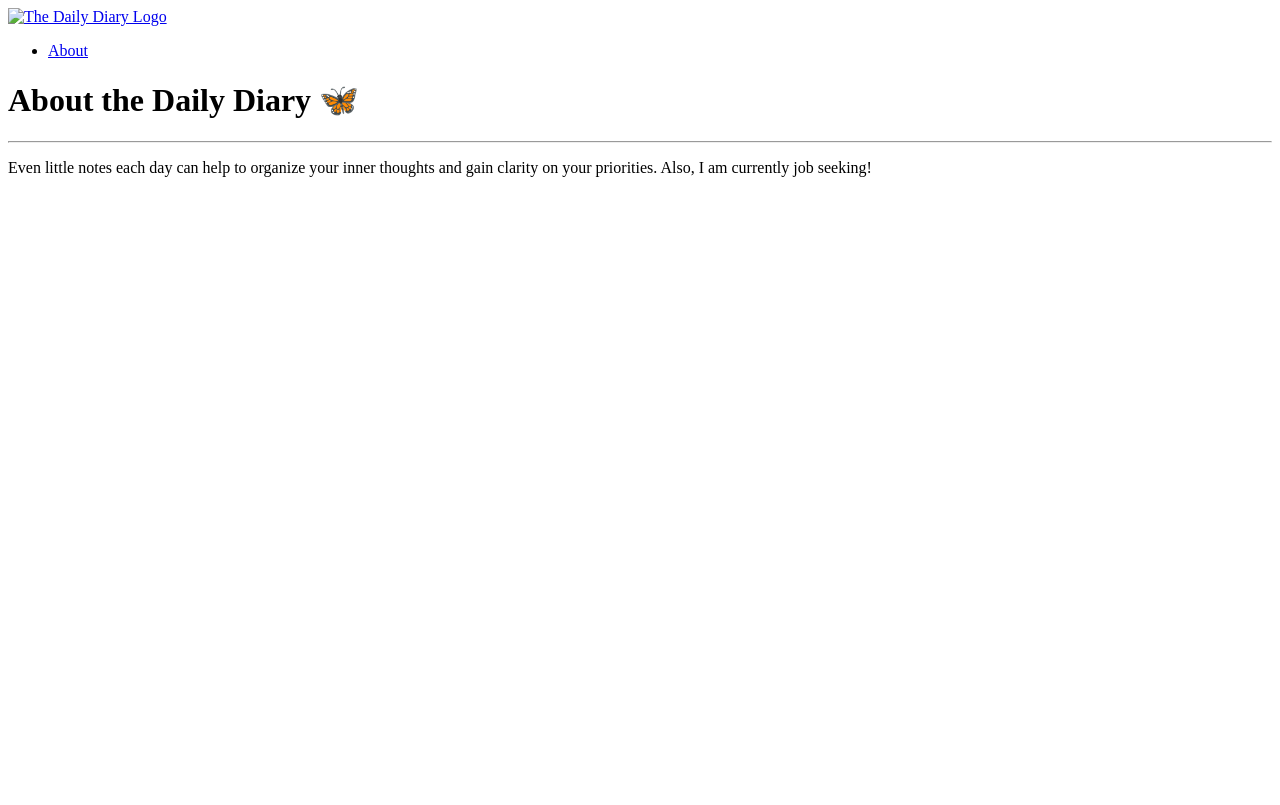
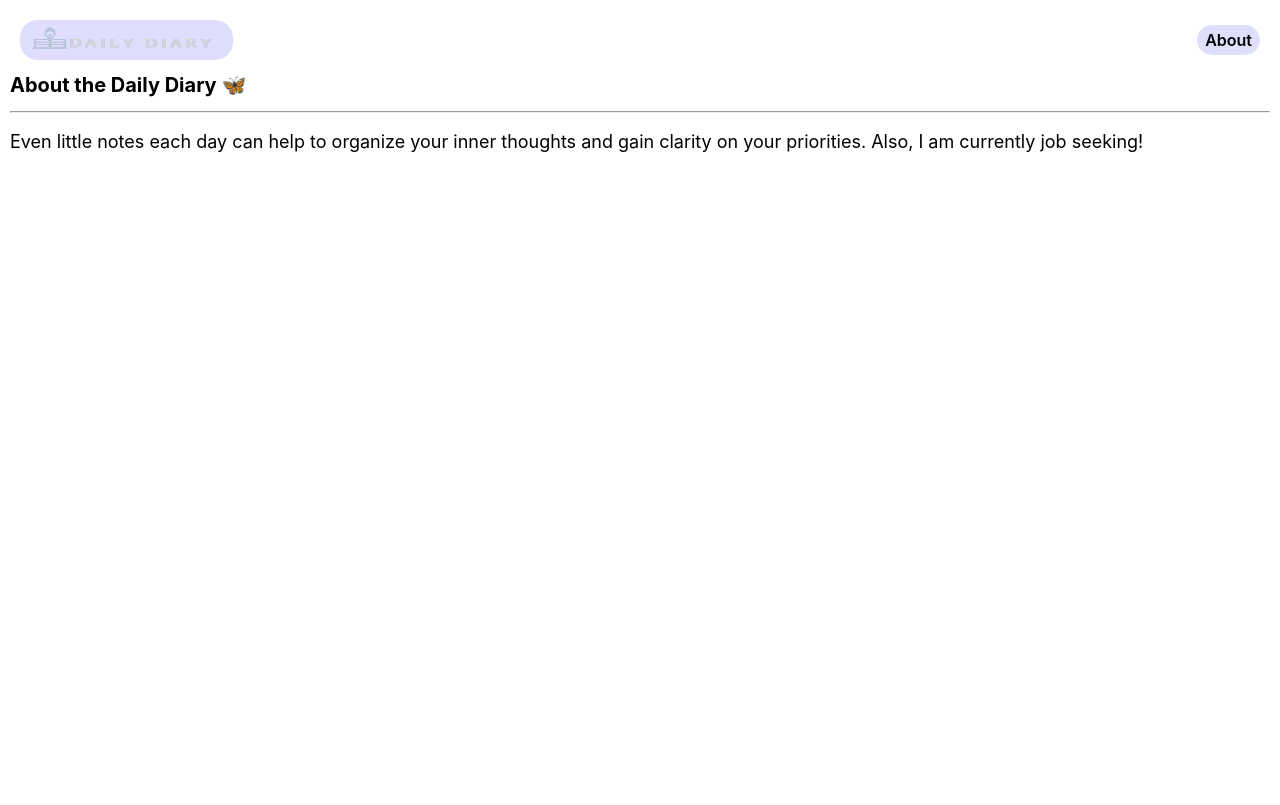
Before and after one commit to Kiibra/daily-diary, a Django app: page /about/ in a window 1280 px wide. Before the commit the page ends 177 px from the top, so only its background shows below. Run offline with Django 4.2, Linux system fonts and the light colour scheme.

Commit message:
add static files in templates & style base page

```diff
--- /dev/null
+++ b/main_app/static/css/base.css
@@ -0,0 +1,170 @@
+html {
+  box-sizing: border-box
+}
+
+/* The Universal Selector */
+*, /* All elements*/
+*::before, /* All ::before pseudo-elements */
+*::after { /* All ::after pseudo-elements */
+  /* height & width will now include border & padding by default
+     but can be over-ridden as needed */
+  box-sizing: inherit;
+}
+
+/* resets font size to be 62.5% of the user preference -
+     in most browser configurations this will be 10px */
+:root {
+  font-size: 62.5%
+}
+
+body {
+  margin: 0;
+  display: flex;
+  flex-direction: column;
+  align-items: center;
+  font-family: -apple-system, BlinkMacSystemFont, 'Segoe UI', 'Roboto',
+    'Oxygen', 'Ubuntu', 'Cantarell', 'Fira Sans', 'Droid Sans',
+    'Helvetica Neue', sans-serif;
+  min-height: 100vh;
+  --nav-bg: rgba(190, 174, 210, 0.7);
+  --nav-bg-ff: rgba(173, 151, 191, 0.9);
+}
+
+nav {
+  margin: 10px;
+}
+
+ul {
+  margin: 0;
+  list-style: none;
+  padding: 0;
+}
+
+main {
+  width: 100%;
+  padding: 0 10px;
+}
+
+nav a {
+  text-decoration: none;
+  color: black;
+  font-weight: 600;
+  font-size: 16px;
+}
+
+nav a:hover {
+  color: rgb(157, 20, 207);
+}
+
+nav ul {
+  display: flex;
+  align-items: center;
+  justify-content: center;
+  flex-wrap: wrap;
+}
+
+nav li {
+  padding: 5px 8px;
+}
+
+.header-logo-container {
+  margin: auto;
+  /* padding: 10px 20px 0; */
+  max-width: 500px;
+}
+
+.page-content {
+  font-size: 18px;
+}
+
+@media only screen and (min-width: 758px) {
+  header {
+    position: sticky;
+    display: flex;
+    flex-direction: row;
+    top: 0;
+    align-items: center;
+  }
+
+  main {
+    max-width: 1300px;
+    min-height: calc(100vh - 53px);
+  }
+
+  /* visual fix to help align logo */
+  .header-logo-container {
+    padding-top: 3px;
+  }
+
+  nav {
+    margin-left: auto;
+    display: flex;
+    justify-content: center;
+  }
+
+  nav ul {
+    flex-wrap: nowrap;
+  }
+
+  .header-logo-container {
+    width: 213px;
+  }
+
+  .page-header h1 {
+    font-size: large;
+  }
+
+  @supports (-webkit-backdrop-filter: none) or (backdrop-filter: none) {
+    header {
+      background: var(--nav-bg);
+      -webkit-backdrop-filter: blur(3px);
+      backdrop-filter: blur(3px);
+    }
+  }
+}
+
+@media only screen and (min-width: 1024px) {
+  main {
+    min-height: calc(100vh - 55px);
+  }
+
+  header {
+    margin: 20px 20px 0 20px;
+    width: calc(100vw - 40px);
+    max-width: 1920px;
+    top: 20px;
+    background-color: transparent;
+    border-bottom: none;
+  }
+
+  nav,
+  .header-logo-container {
+    margin: 0;
+    border-radius: 18px;
+  }
+
+  nav {
+    margin-left: auto;
+  }
+
+  .header-logo-container img{
+    /* visual fix to help align logo */
+    padding-bottom: 6px;
+    width: 206px;
+    height: 35px;
+  }
+
+  @supports (-webkit-backdrop-filter: none) or (backdrop-filter: none) {
+    header {
+      -webkit-backdrop-filter: none;
+      backdrop-filter: none;
+    }
+
+    nav,
+    .header-logo-container {
+      background: #e0defd;
+      -webkit-backdrop-filter: blur(3px);
+      backdrop-filter: blur(3px);
+    }
+  }
+}
--- a/main_app/templates/base.html
+++ b/main_app/templates/base.html
@@ -1,3 +1,5 @@
+{% load static %}
+
 <!DOCTYPE html>
 <html lang="en">
 <head>
@@ -7,9 +9,10 @@
   <link
     rel="shortcut icon"
     type="image/png"
-    href=""
+    href="{% static 'images/splash.png' %}"
   >
   <title>Daily Diary</title>
+  <link rel="stylesheet" type="text/css" href="{% static 'css/base.css' %}">
   {% block head %}
   {% endblock %}
 </head>
@@ -18,7 +21,7 @@
     <div class="header-logo-container">
       <a href="/">
         <img
-          src=""
+          src="{% static 'images/header-logo.png' %}"
           alt="The Daily Diary Logo"
         >
       </a>
```
Also changed, not shown: main_app/static/images/header-colored.png (added), main_app/static/images/header-logo.png (added), main_app/static/images/header.png (added), main_app/static/images/splash.png (added).
